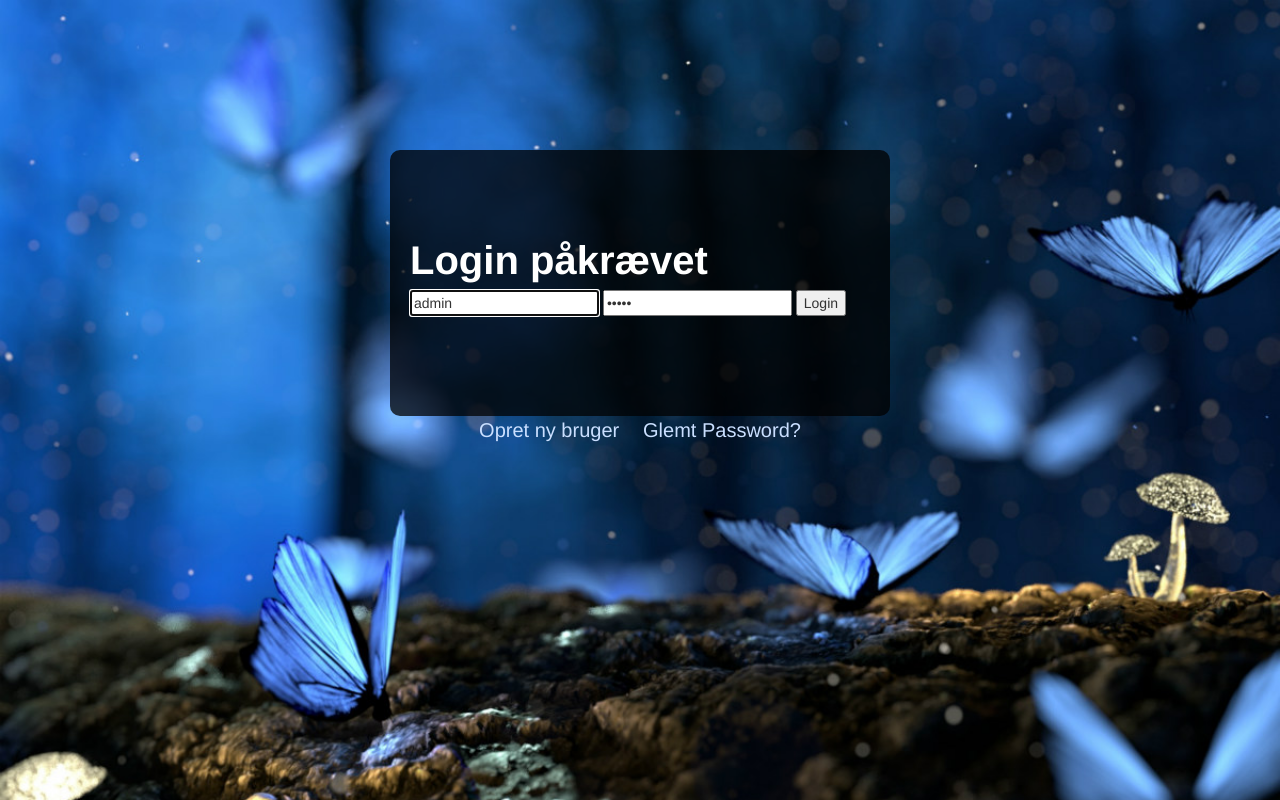
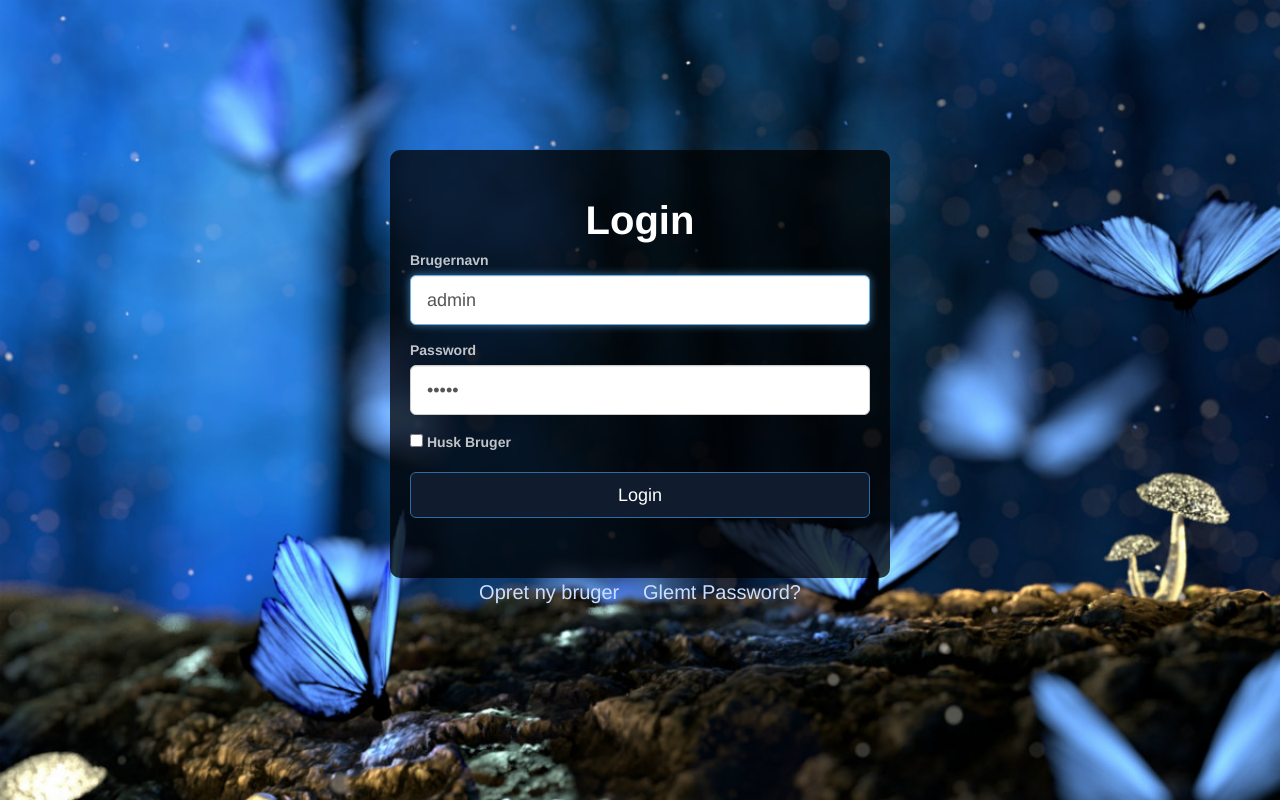
Before and after one commit to KatarinaPetersen/cms-katarina-petersen, a plain HTML site: page my-cms/public/login.html in a window 1280 px wide. Drawn offline with nearby package versions, Linux system fonts and the light colour scheme.

Commit message:
loginform

```diff
--- a/my-cms/data/database.js
+++ b/my-cms/data/database.js
@@ -24,8 +24,8 @@ exports.select = function (res, sql, callback) {
 
 // tjekker om bruger findes i db
 exports.verifyUser = function (res, cred, callback) {
-    var sql = `SELECT username, id FROM users WHERE username = ? AND password = ?`;
-    Connection.query(sql, [creds.username, creds.password], function(err, data){
+    var sql = `select username, id from users where username = ? and password = ?`;
+    dbConnection.query(sql, [cred.username, cred.password], function(err, data){
         if(err){
             helpers.respond(res, {besked: 'Der opstod en fejl i forbindelsen til databasen'}, 404);
             return;
--- a/my-cms/public/login.html
+++ b/my-cms/public/login.html
@@ -26,25 +26,17 @@
 
     <div class="container">
         <div id="form-row" class="row">
-
             <form id="loginform" method="post" action="/login">
-                <h4>Login påkrævet</h4>
-
-
-                <!--msg-->
-                <input class="inputElements" type="text" name="username" placeholder="Brugernavn" autofocus value="admin">
-                <input class="inputElements" type="password" name="password" placeholder="Kodeord" value="admin">
-                <button class="inputElements" type="submit">Login</button>
-            </form>
-
-            <!-- <form id="loginform" method="post" action="/login">
-                <div class="form-group">
-                    <label for="exampleInputEmail1">Brugernavn</label>
-                    <input class="form-control" id="username" type="text" placeholder="Skriv dit brugernavn">
+                <div class="text-center mt-4 mb-5">
+                    <h4>Login</h4>
                 </div>
                 <div class="form-group">
-                    <label for="exampleInputPassword1">Password</label>
-                    <input class="form-control" id="password" type="password" placeholder="Skriv dit password">
+                    <label >Brugernavn</label>
+                    <input id="username" class="form-control input-lg" type="text" name="username" placeholder="Brugernavn" autofocus value="admin">
+                </div>
+                <div class="form-group">
+                    <label>Password</label>
+                    <input id="password" class="form-control input-lg" type="password" name="password" placeholder="Kodeord" value="admin">
                 </div>
                 <div class="form-group">
                     <div class="form-check">
@@ -52,8 +44,10 @@
                             <input class="form-check-input" type="checkbox"> Husk Bruger</label>
                     </div>
                 </div>
-                <a id="login-btn" class="btn btn-primary btn-block btn-lg" href="index.html">Login</a>
-            </form> -->
+                <button id="login-btn" class="inputElements btn btn-primary btn-block btn-lg" type="submit">Login</button>
+            </form>
+
+
             <div class="text-center">
                 <a id="d-block-first" class="d-block medium mt-3" href="register.html">Opret ny bruger</a>
                 <a class="d-block medium" href="forgot-password">Glemt Password?</a>
--- a/my-cms/public/styles/login_and_out.css
+++ b/my-cms/public/styles/login_and_out.css
@@ -11,7 +11,7 @@ margin-top: 150px;
 }
 
 form {
-    padding: 100px 20px;
+    padding: 60px 20px;
     max-width: 500px;
     margin: auto;
     /* background-color: #0B877D; */
@@ -39,6 +39,7 @@ form p {
 
 label {
     color: rgba(255, 255, 255, 0.75);
+
 }
 
 #login-btn {
```
Also changed, not shown: my-cms/endpointhandlers/login.js (+7 -6 lines), my-cms/public/forgot-password.html (+1 -1 lines), my-cms/router.js (+0 -12 lines).
